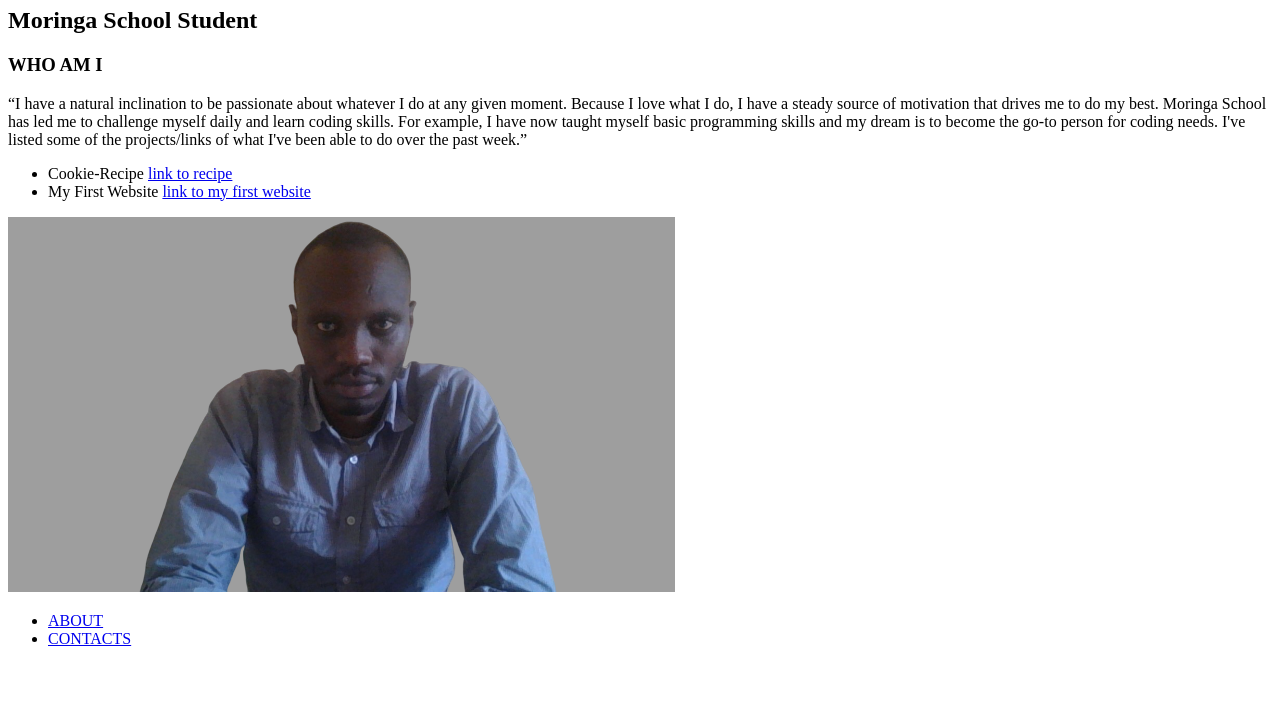
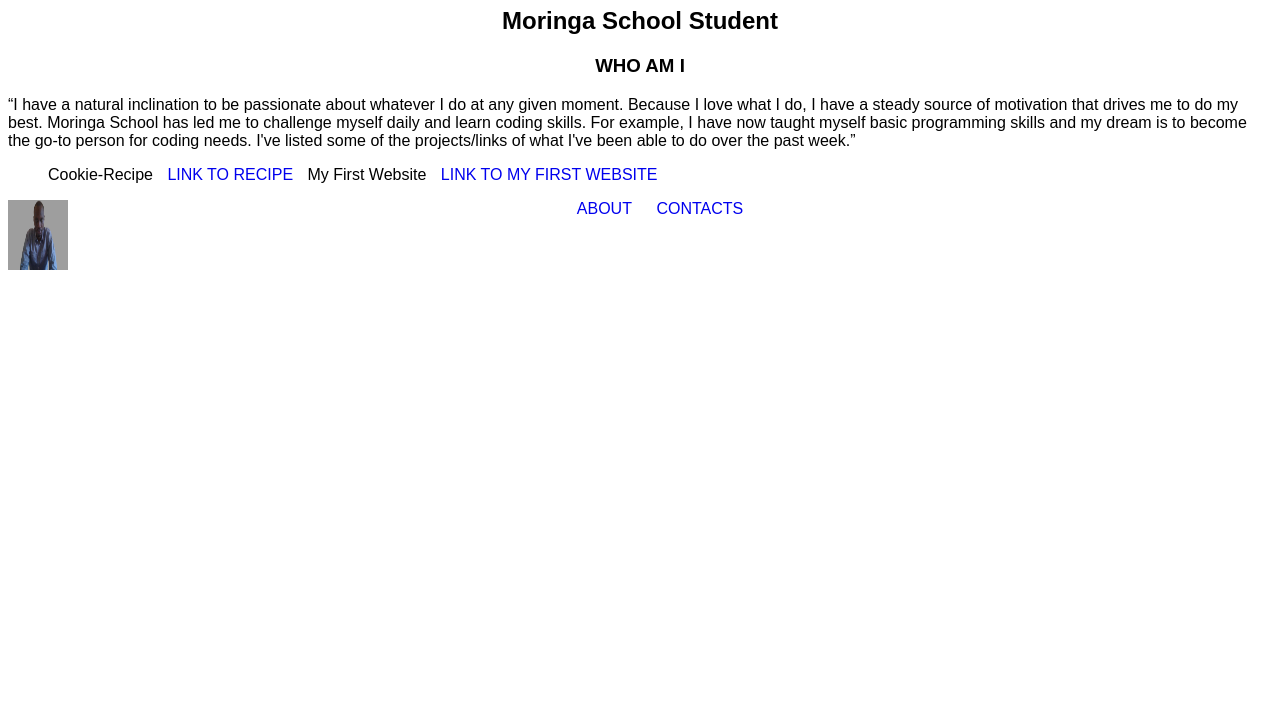
Before and after one commit to kelvin53/portfolio, a plain HTML site: page index.html in a window 1280 px wide. Shown: the part 73-800 px from the top of the page. Drawn offline with Linux system fonts and the light colour scheme.

Commit message:
add modifications to css/index files to link correctly

```diff
--- /dev/null
+++ b/css/styles.css
@@ -0,0 +1,41 @@
+.container{
+    position: relative;
+    background-repeat: no-repeat;
+    background-size: cover;
+    }
+
+    body{
+    font-family: sans-serif;
+    }
+    h1,h2,h3{
+      text-align: center;
+
+    }
+    p {
+    text-decoration-color: blueviolet;
+    text-decoration-style: wavy;
+
+
+    }
+    .pic{
+    position: relative;
+    height: 70px;
+    width: 60px;
+    float: left;
+    }
+    nav>ul{
+    text-align: center;
+    padding-bottom: 20px;
+    }
+    ul>li{
+    display: inline-block;
+    }
+    ul>li>a{
+    text-transform: uppercase;
+    padding: 10px;
+    text-decoration: none;
+    }
+    ul>li>a:hover{
+    background-color: red;
+    color: black;
+    }
--- a/index.html
+++ b/index.html
@@ -5,8 +5,8 @@
 
     <meta charset="utf-8">
     <meta name="viewport" content="width=device-width, initial-scale=1">
+    <link rel="stylesheet" type="text/css" href="css/styles.css">
     <link rel="stylesheet" href="images/kelvin.png">
-    <link rel="stylesheet" type="text/css" href="css.styles">
     <title>My Personal Portfolio</title>
 </head>
 
```
Also changed, not shown: 1 other file.
